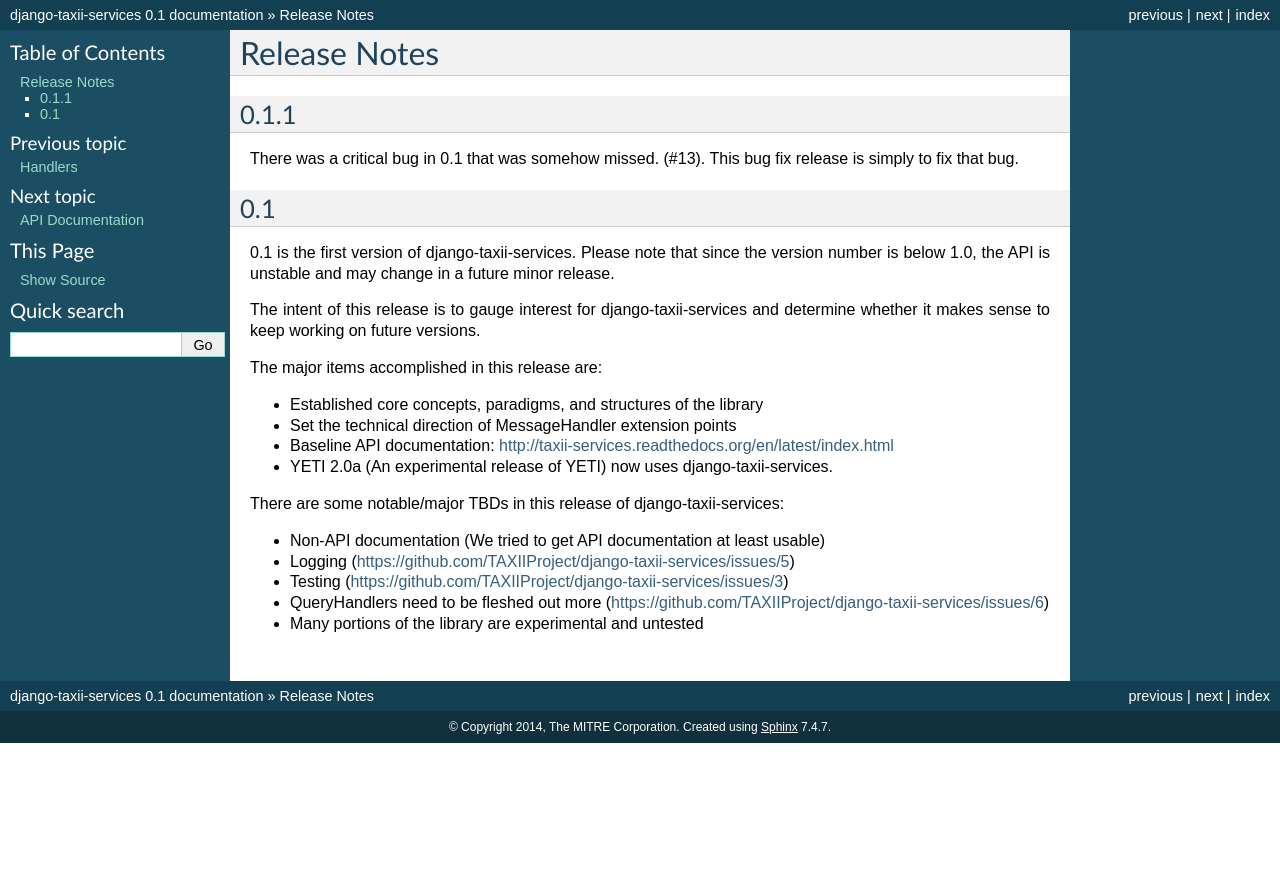
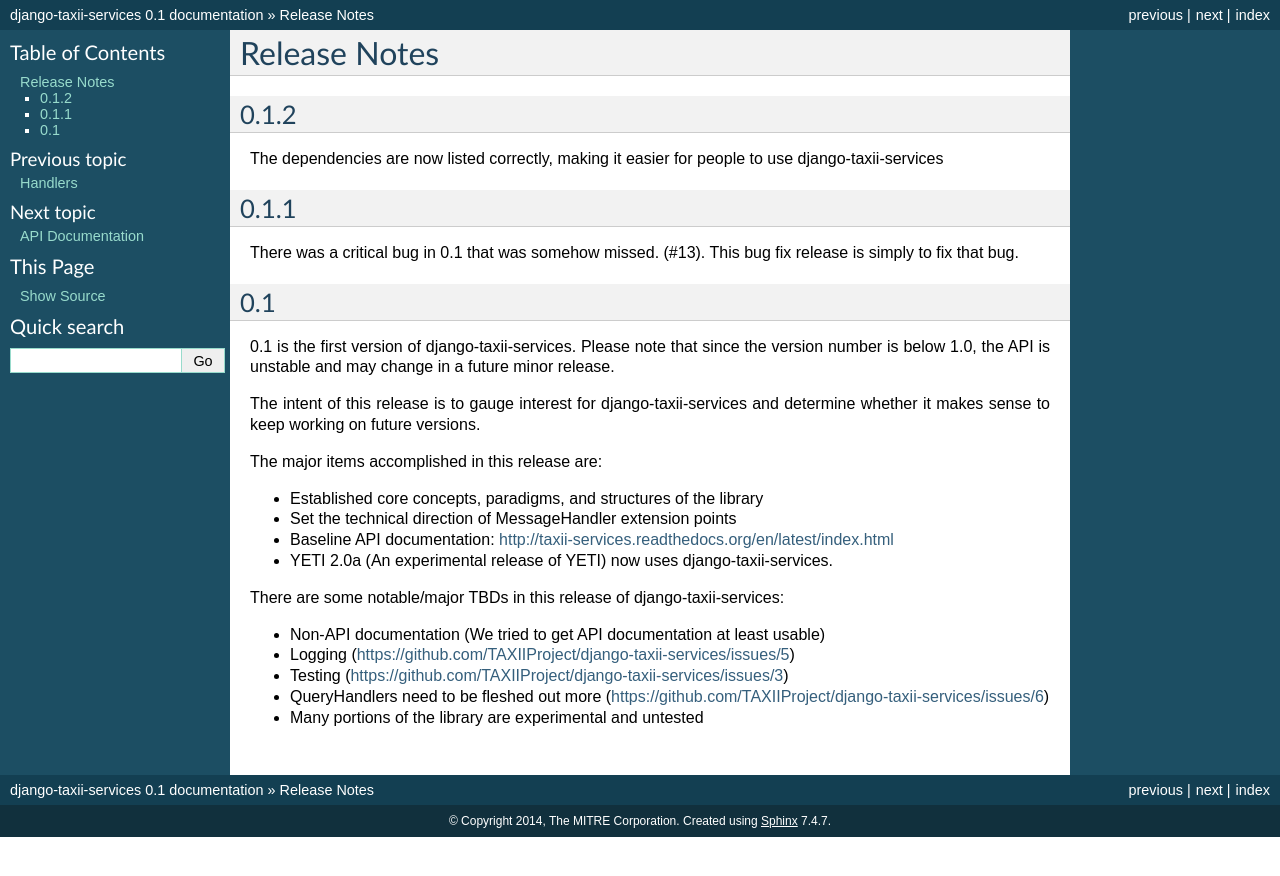
Before and after one commit to TAXIIProject/django-taxii-services, a Sphinx documentation site: the page built from docs/changes.rst, in a window 1280 px wide. Shown: the top 876 px of the page. Built offline with Sphinx 7.4.7, drawn with Linux system fonts in a browser that asks for light colours.

Commit message:
Added 0.1.2 release notes

```diff
--- a/docs/changes.rst
+++ b/docs/changes.rst
@@ -1,5 +1,11 @@
 Release Notes
 =============
+
+0.1.2
+-----
+
+The dependencies are now listed correctly, making it easier for
+people to use django-taxii-services
 
 0.1.1
 -----
```
